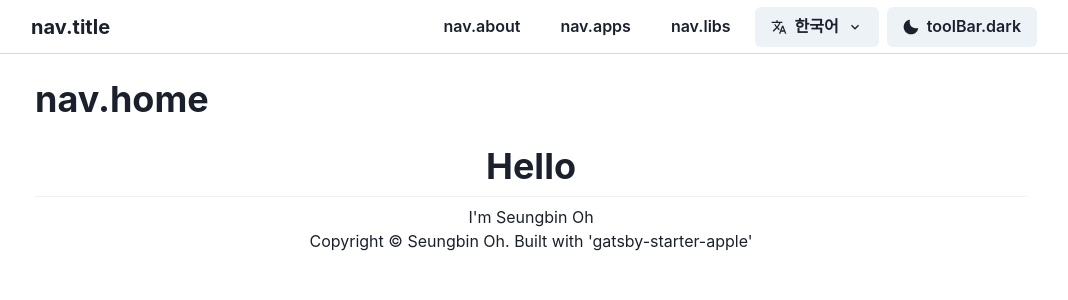
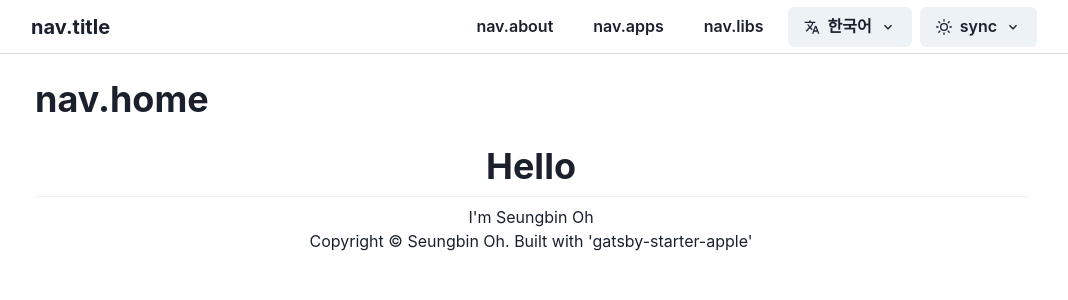
Before and after one commit to sboh1214/sboh.dev, a Next.js app: page / in a window 1280 px wide. Shown: the top 300 px of the page, without its empty margins (109-1177 px from the left). Built offline with nearby package versions, Linux system fonts and the light colour scheme.

Commit message:
add theme sync with system

```diff
--- /dev/null
+++ b/src/components/navBar/selectTheme.tsx
@@ -0,0 +1,88 @@
+import { ChevronDownIcon, MoonIcon, SunIcon } from "@chakra-ui/icons";
+import {
+  Button,
+  createIcon,
+  IconButton,
+  Menu,
+  MenuButton,
+  MenuItemOption,
+  MenuList,
+  MenuOptionGroup,
+  useColorMode,
+} from "@chakra-ui/react";
+import React, { ReactElement, useEffect, useState } from "react";
+import { useTranslation } from "next-i18next";
+import useSystemTheme, {
+  getCurrentTheme,
+  Theme,
+} from "../../utils/useSystemTheme";
+
+type Props = {
+  isLarge: boolean;
+};
+
+function getThemeIcon(theme: Theme): ReactElement {
+  return theme === Theme.LIGHT ? <SunIcon /> : <MoonIcon />;
+}
+
+export default function SelectTheme({ isLarge }: Props): JSX.Element {
+  const { t } = useTranslation();
+  const { colorMode, toggleColorMode } = useColorMode();
+  const systemTheme = useSystemTheme();
+  const [theme, setTheme] = useState<Theme>(Theme.SYNC);
+  const [themeIcon, setThemeIcon] = useState<ReactElement>(
+    getThemeIcon(getCurrentTheme())
+  );
+
+  useEffect(() => {
+    if (theme === Theme.SYNC) {
+      if (colorMode !== systemTheme) {
+        toggleColorMode();
+      }
+      setThemeIcon(getThemeIcon(systemTheme));
+    } else {
+      if (colorMode !== theme) {
+        toggleColorMode();
+      }
+      setThemeIcon(getThemeIcon(theme));
+    }
+  }, [theme, systemTheme, colorMode, toggleColorMode]);
+
+  function handleChange(value: string) {
+    setTheme(value as Theme);
+  }
+
+  return (
+    <Menu>
+      {isLarge ? (
+        <MenuButton
+          as={Button}
+          leftIcon={themeIcon}
+          rightIcon={<ChevronDownIcon />}
+        >
+          {theme}
+        </MenuButton>
+      ) : (
+        <MenuButton as={IconButton} icon={themeIcon} />
+      )}
+      <MenuList>
+        <MenuOptionGroup
+          defaultValue={theme}
+          onChange={(value) => {
+            handleChange(value as string);
+          }}
+          title={t("toolBar.themes")}
+          type="radio"
+        >
+          <MenuItemOption value={Theme.SYNC}>시스템과 동일</MenuItemOption>
+          <MenuItemOption value={Theme.LIGHT} icon={<SunIcon />}>
+            밝게
+          </MenuItemOption>
+          <MenuItemOption value={Theme.DARK} icon={<MoonIcon />}>
+            어둡게
+          </MenuItemOption>
+        </MenuOptionGroup>
+      </MenuList>
+    </Menu>
+  );
+}
--- a/src/components/navBar/themeToggleButton.tsx
+++ /dev/null
@@ -1,31 +0,0 @@
-import * as React from "react";
-import { Button, IconButton, useColorMode } from "@chakra-ui/react";
-import { MoonIcon, SunIcon } from "@chakra-ui/icons";
-import { useTranslation } from "next-i18next";
-
-type Props = {
-  isLarge: boolean;
-};
-
-export default function ThemeToggleButton({ isLarge }: Props): JSX.Element {
-  const { t } = useTranslation();
-  const { colorMode, toggleColorMode } = useColorMode();
-  const icon = colorMode === "dark" ? <SunIcon /> : <MoonIcon />;
-  const text = colorMode === "dark" ? t("toolBar.light") : t("toolBar.dark");
-
-  if (isLarge) {
-    return (
-      <Button leftIcon={icon} variant="solid" onClick={toggleColorMode}>
-        {text}
-      </Button>
-    );
-  } else {
-    return (
-      <IconButton
-        aria-label="Toggle Theme"
-        icon={icon}
-        onClick={toggleColorMode}
-      />
-    );
-  }
-}
--- a/src/components/navBar/toolBar.tsx
+++ b/src/components/navBar/toolBar.tsx
@@ -1,6 +1,6 @@
 import React from "react";
+import SelectTheme from "./selectTheme";
 import SelectTranslation from "./selectTranslation";
-import ThemeToggleButton from "./themeToggleButton";
 
 type Props = {
   isLarge: boolean;
@@ -10,7 +10,7 @@ export default function ToolBar({ isLarge }: Props): JSX.Element {
   return (
     <>
       <SelectTranslation isLarge={isLarge} />
-      <ThemeToggleButton isLarge={isLarge} />
+      <SelectTheme isLarge={isLarge} />
     </>
   );
 }
--- /dev/null
+++ b/src/utils/useSystemTheme.ts
@@ -0,0 +1,43 @@
+import { useState, useEffect } from "react";
+
+export enum Theme {
+  SYNC = "sync",
+  LIGHT = "light",
+  DARK = "dark",
+}
+
+export function getCurrentTheme(): Theme {
+  if (typeof window !== "undefined") {
+    if (window.matchMedia("(prefers-color-scheme: dark)").matches) {
+      return Theme.DARK;
+    } else {
+      return Theme.LIGHT;
+    }
+  }
+  return Theme.LIGHT;
+}
+
+export default function useSystemTheme() {
+  const [systemTheme, setSystemTheme] = useState(getCurrentTheme());
+
+  function mediaQueryListener(
+    this: MediaQueryList,
+    event: MediaQueryListEvent
+  ): any {
+    if (event.matches) {
+      setSystemTheme(Theme.DARK);
+    } else {
+      setSystemTheme(Theme.LIGHT);
+    }
+  }
+
+  useEffect(() => {
+    const darkThemeMediaQuery = window.matchMedia(
+      "(prefers-color-scheme: dark)"
+    );
+    darkThemeMediaQuery.addEventListener("change", mediaQueryListener);
+    return () =>
+      darkThemeMediaQuery.removeEventListener("change", mediaQueryListener);
+  }, []);
+  return systemTheme;
+}
```
Also changed, not shown: 1 other file (tests, documents, lock files or other folders).
